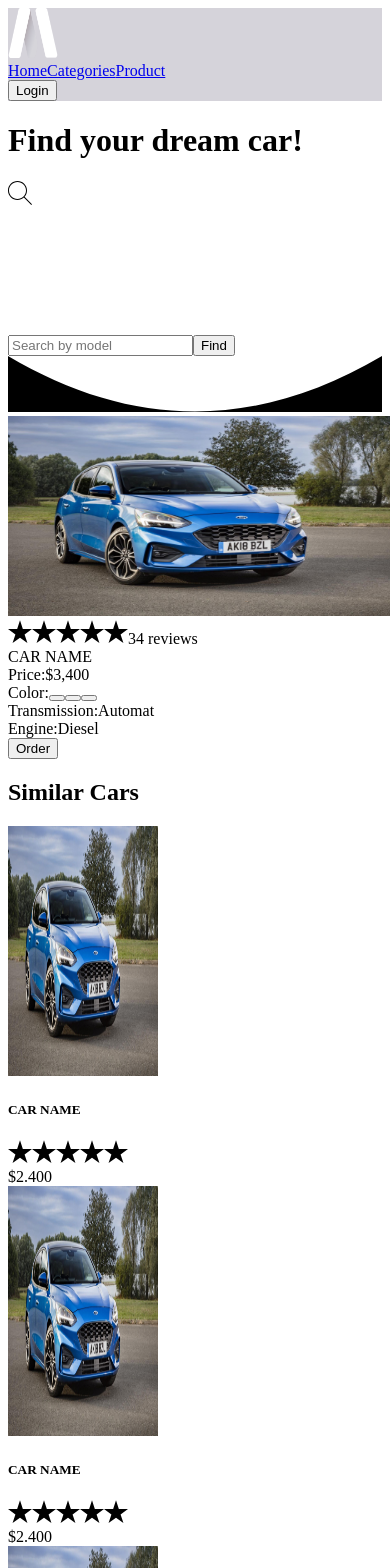
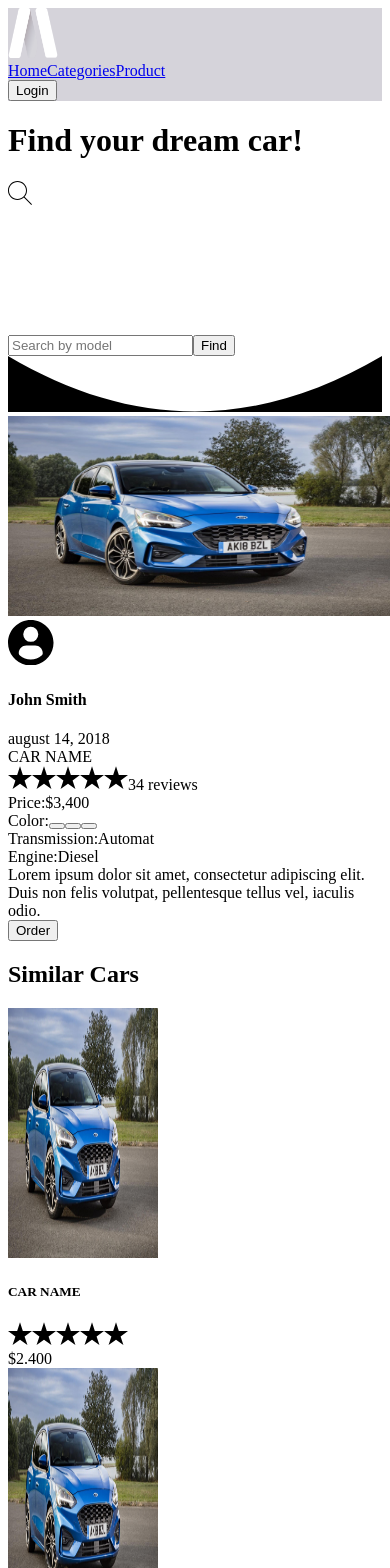
Before and after one commit to angrystrike/practice, a Next.js app: page /product in a window 390 px wide. Shown: the top 1568 px of the page. Built offline with nearby package versions, Linux system fonts and the light colour scheme.

Commit message:
Product page new info added

```diff
--- a/components/Header.tsx
+++ b/components/Header.tsx
@@ -14,18 +14,18 @@ export default function Header() {
                         <div className="sm:-mt-8 pb-3 flex justify-between sm:justify-end sm:flex-row items-center">
                             <nav className="text-white font-semibold">
                                 <Link href="/">
-                                    <a>Home</a>
+                                    <a className="hover:text-gray-200">Home</a>
                                 </Link>
 
                                 <Link href="/">
-                                    <a className="ml-5 sm:ml-10">Categories</a>
+                                    <a className="ml-5 sm:ml-10 hover:text-gray-200">Categories</a>
                                 </Link>
 
                                 <Link href="/">
-                                    <a className="ml-5 sm:ml-10 hidden sm:inline">Product</a>
+                                    <a className="ml-5 sm:ml-10 hidden sm:inline hover:text-gray-200">Product</a>
                                 </Link>
                             </nav>
-                            <button type="button" className="sm:ml-5 px-7 font-medium py-1 text-white bg-pink-600 rounded-md shadow-lg">Login</button>
+                            <button type="button" className="sm:ml-5 px-7 font-medium py-1 text-white bg-pink-600 focus:outline-none focus:bg-pink-800 rounded-md focus:rounded-xl shadow-lg">Login</button>
                         </div>
                     </div>
                 </div>
@@ -35,8 +35,8 @@ export default function Header() {
 
                     <div className="mt-6 px-6 flex items-center justify-center">
                         <svg className="relative left-9 sm:left-12 h-6 w-9 fill-current text-gray-500" xmlns="http://www.w3.org/2000/svg" fillRule="evenodd" clipRule="evenodd"><path d="M15.853 16.56c-1.683 1.517-3.911 2.44-6.353 2.44-5.243 0-9.5-4.257-9.5-9.5s4.257-9.5 9.5-9.5 9.5 4.257 9.5 9.5c0 2.442-.923 4.67-2.44 6.353l7.44 7.44-.707.707-7.44-7.44zm-6.353-15.56c4.691 0 8.5 3.809 8.5 8.5s-3.809 8.5-8.5 8.5-8.5-3.809-8.5-8.5 3.809-8.5 8.5-8.5z" /></svg>
-                        <input className="block w-full sm:w-1/2 mr-4 focus:outline-none focus:white text-white rounded-lg pl-10 pr-3 py-2 shadow-lg" placeholder="Search by model" />
-                        <button className="px-4 py-2 block text-white bg-pink-600 font-semibold rounded-lg shadow-lg">Find</button>
+                        <input className="block w-full sm:w-1/2 mr-4 focus:outline-none focus:bg-gray-200 text-white rounded-lg pl-10 pr-3 py-2 shadow-lg" placeholder="Search by model" />
+                        <button className="px-4 py-2 block text-white bg-pink-600 focus:outline-none focus:bg-pink-800 rounded-lg focus:rounded-xl font-semibold shadow-lg">Find</button>
                     </div>
                 </div>
             </div>
--- a/components/Review.tsx
+++ b/components/Review.tsx
@@ -6,7 +6,7 @@ export default function Review() {
                     <svg className="mx-auto sm:mx-0" xmlns="http://www.w3.org/2000/svg" width="45.532" height="45.532"><path d="M22.766.001C10.194.001 0 10.193 0 22.766s10.193 22.765 22.766 22.765c12.574 0 22.766-10.192 22.766-22.765S35.34.001 22.766.001zm0 6.807a7.53 7.53 0 11.001 15.06 7.53 7.53 0 01-.001-15.06zm-.005 32.771a16.708 16.708 0 01-10.88-4.012 3.209 3.209 0 01-1.126-2.439c0-4.217 3.413-7.592 7.631-7.592h8.762c4.219 0 7.619 3.375 7.619 7.592a3.2 3.2 0 01-1.125 2.438 16.702 16.702 0 01-10.881 4.013z" /></svg>
                 </div>
                 <div className="sm:ml-3">
-                    <h4 className="text-center sm:text-left text-lg font-semibold">John</h4>
+                    <h4 className="text-center sm:text-left text-lg font-semibold">John Smith</h4>
                     <div className="text-center">
                         <span className="italic">august 14, 2018</span>
                     </div>
--- a/pages/product.tsx
+++ b/pages/product.tsx
@@ -14,7 +14,22 @@ export default function Product() {
         <div className="mx-6 flex flex-col sm:flex-row py-3 px-4 bg-white rounded-lg shadow-lg">
           <div className="mx-2 sm:w-3/5 sm:mx-0 sm:self-start sm:px-5">
             <img className="mt-3 w-full rounded-lg shadow-md" width="400" height="200" src="/images/car.jpg" />
-            <div className="mt-2 text-sm text-gray-600 flex justify-center items-center">
+            <div className="mt-3 flex flex-col items-center">
+              <div className="sm:mt-1">
+                <svg className="mx-auto sm:mx-0" xmlns="http://www.w3.org/2000/svg" width="45.532" height="45.532"><path d="M22.766.001C10.194.001 0 10.193 0 22.766s10.193 22.765 22.766 22.765c12.574 0 22.766-10.192 22.766-22.765S35.34.001 22.766.001zm0 6.807a7.53 7.53 0 11.001 15.06 7.53 7.53 0 01-.001-15.06zm-.005 32.771a16.708 16.708 0 01-10.88-4.012 3.209 3.209 0 01-1.126-2.439c0-4.217 3.413-7.592 7.631-7.592h8.762c4.219 0 7.619 3.375 7.619 7.592a3.2 3.2 0 01-1.125 2.438 16.702 16.702 0 01-10.881 4.013z" /></svg>
+              </div>
+              <div className="text-center">
+                <h4 className="text-lg font-semibold">John Smith</h4>
+                <div className="">
+                  <span className="italic">august 14, 2018</span>
+                </div>
+              </div>
+            </div>
+          </div>
+
+          <div className="sm:w-2/5 text-xl text-center sm:text-left">
+            <div className="mt-5 sm:mt-3 font-bold text-xl">CAR NAME</div>
+            <div className="mt-2 text-sm text-gray-600 flex justify-center sm:justify-start items-center">
               <svg className="h-4 w-4 fill-current text-green-500" xmlns="http://www.w3.org/2000/svg" width="24" height="24" viewBox="0 0 24 24"><path d="M12 .288l2.833 8.718h9.167l-7.417 5.389 2.833 8.718-7.416-5.388-7.417 5.388 2.833-8.718-7.416-5.389h9.167z" /></svg>
               <svg className="h-4 w-4 fill-current text-green-500" xmlns="http://www.w3.org/2000/svg" width="24" height="24" viewBox="0 0 24 24"><path d="M12 .288l2.833 8.718h9.167l-7.417 5.389 2.833 8.718-7.416-5.388-7.417 5.388 2.833-8.718-7.416-5.389h9.167z" /></svg>
               <svg className="h-4 w-4 fill-current text-green-500" xmlns="http://www.w3.org/2000/svg" width="24" height="24" viewBox="0 0 24 24"><path d="M12 .288l2.833 8.718h9.167l-7.417 5.389 2.833 8.718-7.416-5.388-7.417 5.388 2.833-8.718-7.416-5.389h9.167z" /></svg>
@@ -22,10 +37,6 @@ export default function Product() {
               <svg className="h-4 w-4 fill-current text-gray-500" xmlns="http://www.w3.org/2000/svg" width="24" height="24" viewBox="0 0 24 24"><path d="M12 .288l2.833 8.718h9.167l-7.417 5.389 2.833 8.718-7.416-5.388-7.417 5.388 2.833-8.718-7.416-5.389h9.167z" /></svg>
               <span className="ml-2">34 reviews</span>
             </div>
-          </div>
-
-          <div className="text-xl text-center sm:text-left">
-            <div className="mt-5 sm:mt-3 font-bold text-xl">CAR NAME</div>
             <div className="mt-5 font-semibold">
               Price:
               <span className="ml-2 font-normal">$3,400</span>
@@ -43,9 +54,12 @@ export default function Product() {
             </div>
             <div className="mt-5 font-semibold">
               Engine:
-            <span className="mt-5 ml-2 font-normal">Diesel</span>
+              <span className="mt-5 ml-2 font-normal">Diesel</span>
             </div>
-
+            <div className="mt-5">
+              Lorem ipsum dolor sit amet, consectetur adipiscing elit.
+              Duis non felis volutpat, pellentesque tellus vel, iaculis odio.
+            </div>
             <button type="button" className="mt-3 sm:mt-9 px-7 font-medium py-1 text-white bg-blue-600 rounded-md shadow-lg">Order</button>
           </div>
 
```
